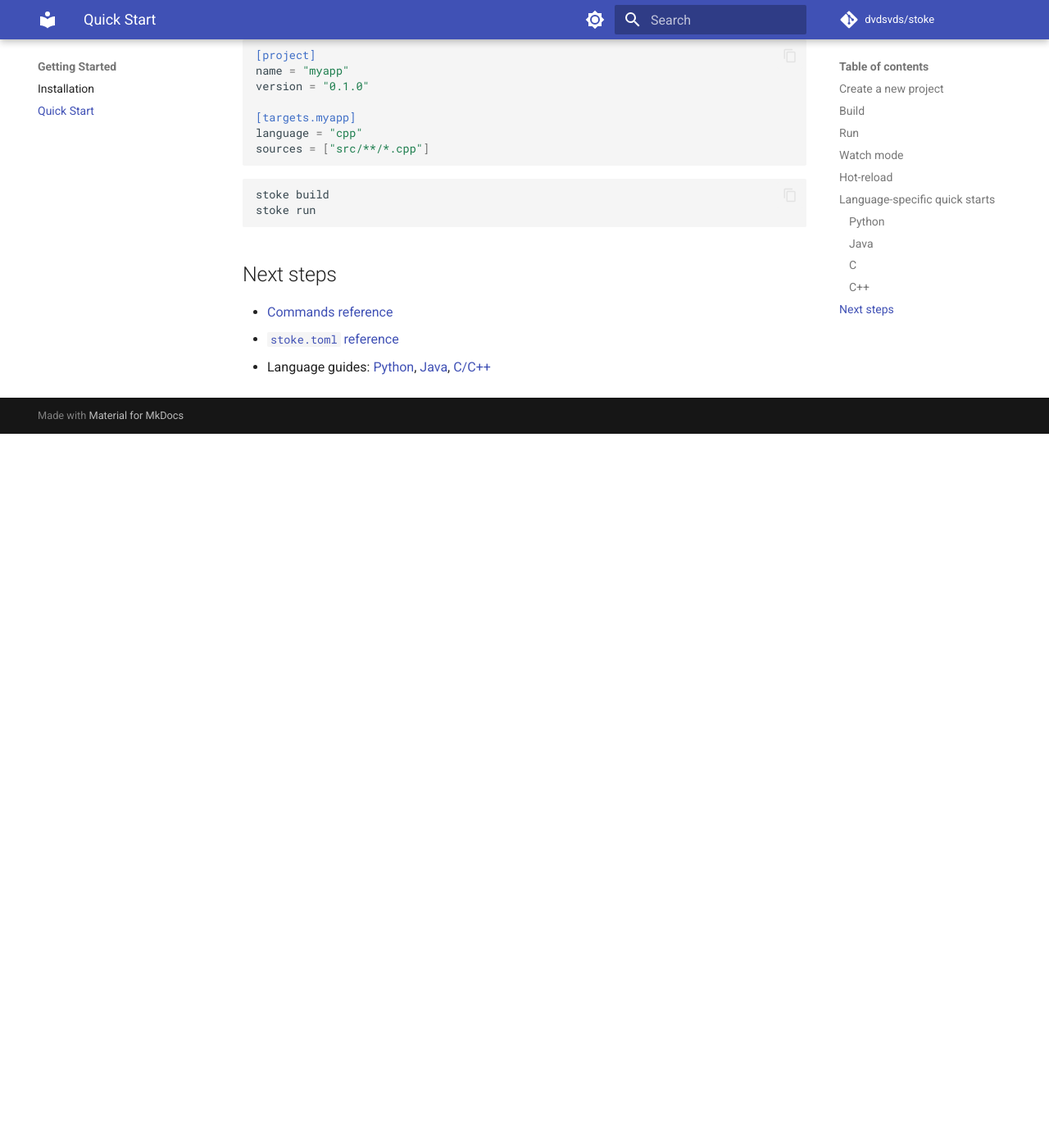
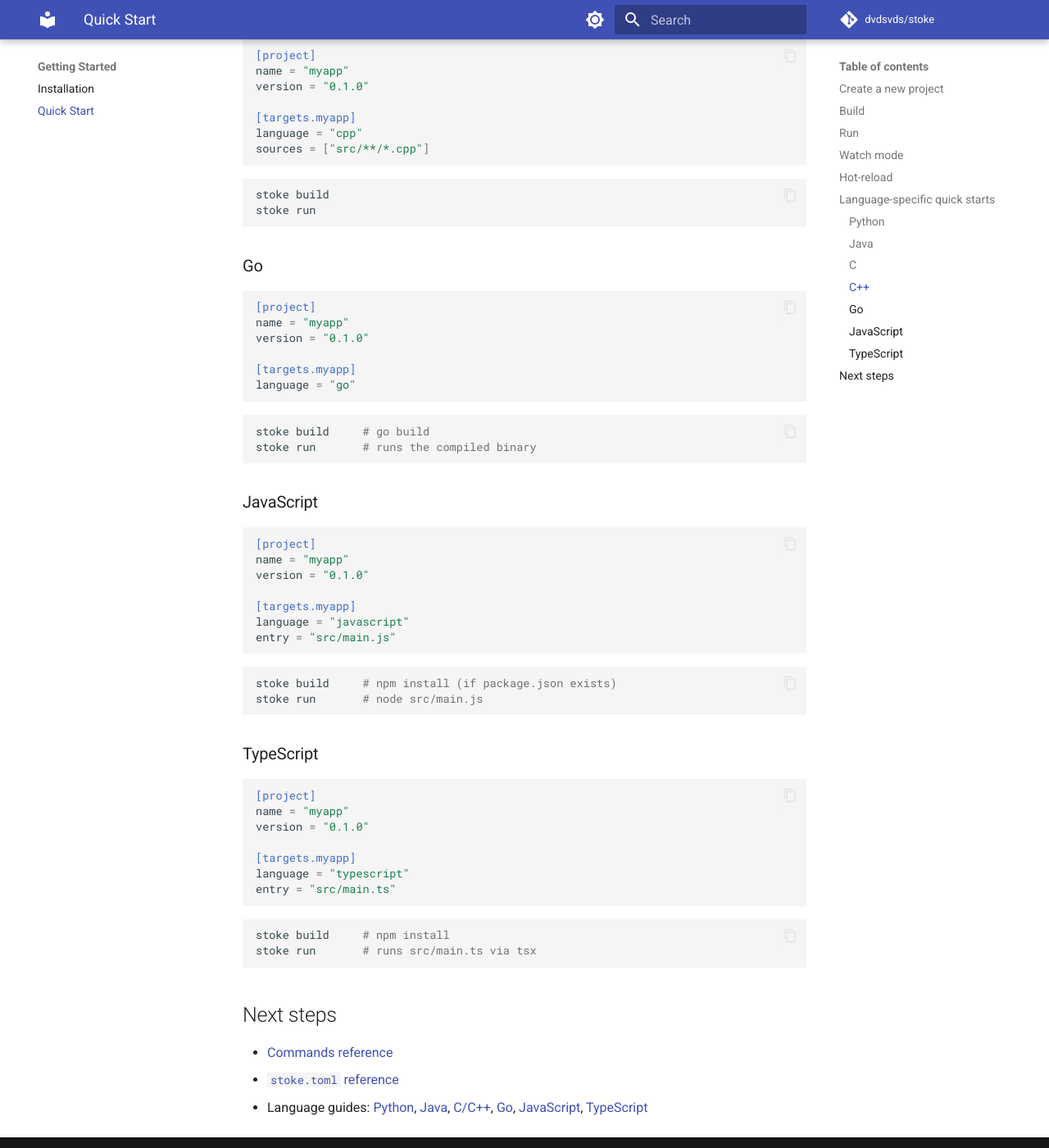
Before and after one commit to dvdsvds/stoke, an MkDocs documentation site: the page built from website/docs/getting-started/quick-start.md, in a window 1280 px wide and 1400 px high, scrolled down 2731 px. Shown: the whole window at 82% size. Built offline with MkDocs 1.6.1 and Material for MkDocs 9.7.7, drawn with Linux system fonts in a browser that asks for light colours; comment, search, counter and statistics services are not loaded; before the commit the page ends 3260 px from its top, so only the background shows below that; some of the changed text lies outside the part shown.

Commit message:
docs(website): sync gh-pages content with Go/JS/TS support
index.md, faq.md, quick-start.md, and commands/init.md still described
the v1.0 four-language feature set. Adds Go/JavaScript/TypeScript
mentions and quick-start examples, and fixes two dead links to
languages/*.md that should point at languages/en/*.md.

Co-Authored-By: Claude Sonnet 5 <noreply@anthropic.com>

````diff
--- a/website/docs/getting-started/quick-start.md
+++ b/website/docs/getting-started/quick-start.md
@@ -15,7 +15,7 @@ stoke init
 The wizard will ask:
 
 - Project name
-- Language (Python, Java, C, C++)
+- Language (Python, Java, C, C++, Go, JavaScript, TypeScript)
 - Version requirements
 - Dependencies
 
@@ -144,8 +144,58 @@ stoke build
 stoke run
 ```
 
+### Go
+
+```toml
+[project]
+name = "myapp"
+version = "0.1.0"
+
+[targets.myapp]
+language = "go"
+```
+
+```bash
+stoke build     # go build
+stoke run       # runs the compiled binary
+```
+
+### JavaScript
+
+```toml
+[project]
+name = "myapp"
+version = "0.1.0"
+
+[targets.myapp]
+language = "javascript"
+entry = "src/main.js"
+```
+
+```bash
+stoke build     # npm install (if package.json exists)
+stoke run       # node src/main.js
+```
+
+### TypeScript
+
+```toml
+[project]
+name = "myapp"
+version = "0.1.0"
+
+[targets.myapp]
+language = "typescript"
+entry = "src/main.ts"
+```
+
+```bash
+stoke build     # npm install
+stoke run       # runs src/main.ts via tsx
+```
+
 ## Next steps
 
 - [Commands reference](../commands/overview.md)
 - [`stoke.toml` reference](../configuration/stoke-toml.md)
-- Language guides: [Python](../languages/python.md), [Java](../languages/java.md), [C/C++](../languages/cpp.md)
+- Language guides: [Python](../languages/en/python.md), [Java](../languages/en/java.md), [C/C++](../languages/en/cpp.md), [Go](../languages/en/go.md), [JavaScript](../languages/en/javascript.md), [TypeScript](../languages/en/typescript.md)
````
Also changed, not shown: website/docs/commands/init.md (+8 -2 lines), website/docs/faq.md (+5 -2 lines), website/docs/index.md (+6 -6 lines).
